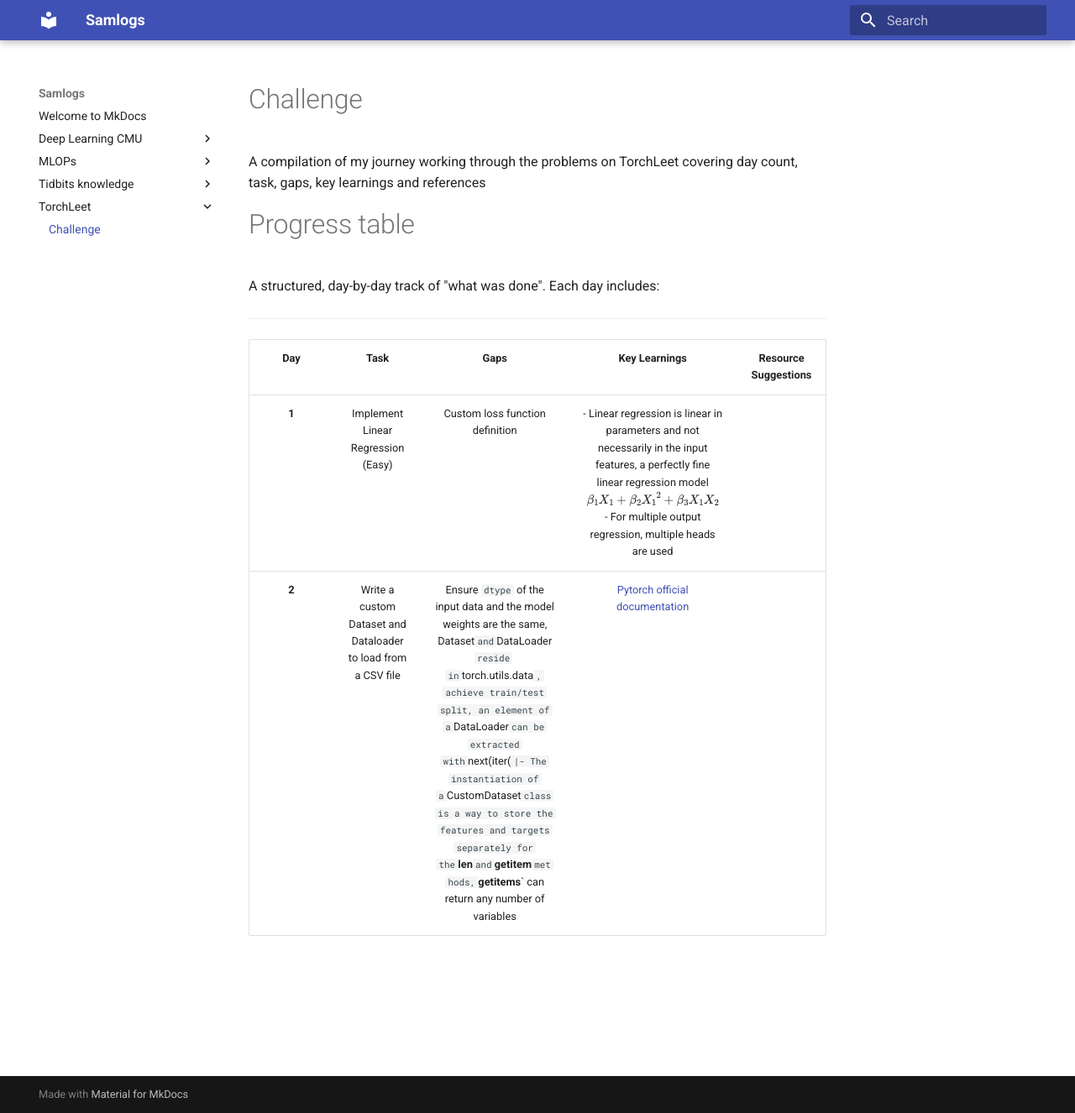
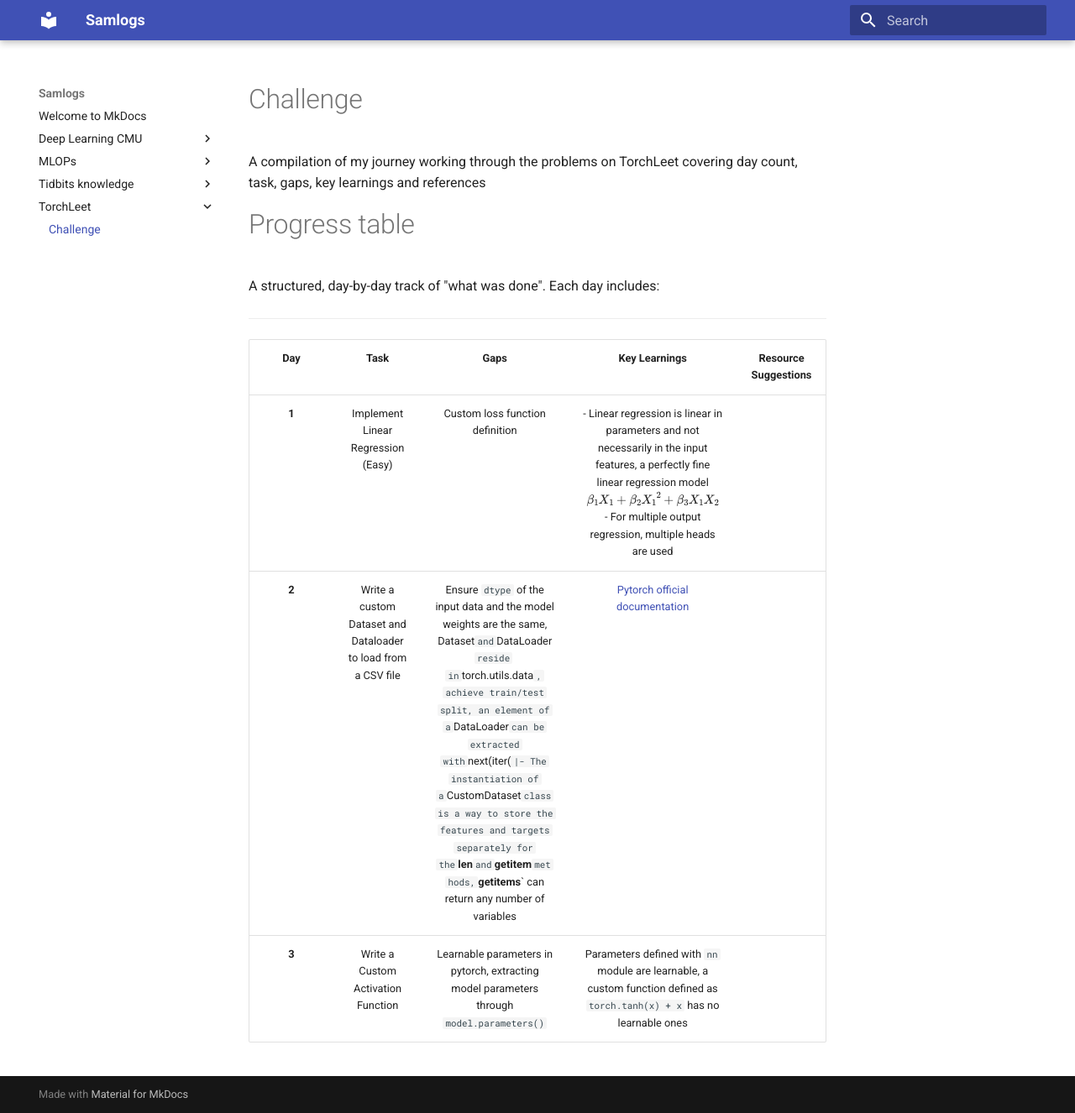
Before and after one commit to samhubs/MyLogs, an MkDocs documentation site: the page built from docs/TorchLeet/torchleet_readme.md, in a window 1280 px wide and 1326 px high. Shown: the whole window at 84% size. Built offline with MkDocs 1.6.1 and Material for MkDocs 9.7.7, drawn with Linux system fonts in a browser that asks for light colours.

Commit message:
chore: update day 3 readme

```diff
--- a/docs/TorchLeet/torchleet_readme.md
+++ b/docs/TorchLeet/torchleet_readme.md
@@ -11,3 +11,4 @@ A structured, day-by-day track of "what was done". Each day includes:
 |:------:|:-----:|:--------:|:-------:|:---:|
 | **1**  | Implement Linear Regression (Easy)| Custom loss function definition |- Linear regression is linear in parameters and not necessarily in the input features, a perfectly fine linear regression model $\beta _1 X_1 + \beta _2 {X_1}^2 + \beta_3 X_1 X_2$ <br /> - For multiple output regression, multiple heads are used | |
 |**2**| Write a custom Dataset and Dataloader to load from a CSV file| Ensure `dtype` of the input data and the model weights are the same, Dataset` and `DataLoader` reside in `torch.utils.data`, achieve train/test split, an element of a `DataLoader` can be extracted with `next(iter(` |- The instantiation of a `CustomDataset` class is a way to store the features and targets separately for the `__len__` and `__getitem__` methods, `__getitems__` can return any number of variables|[Pytorch official documentation](https://pytorch.org/tutorials/beginner/basics/data_tutorial.html)|
+|**3**| Write a Custom Activation Function| Learnable parameters in pytorch, extracting model parameters through `model.parameters()`| Parameters defined with `nn` module are learnable, a custom function defined as `torch.tanh(x) + x` has no learnable ones||
```
